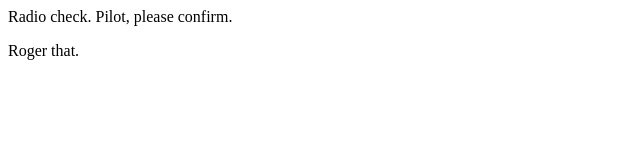
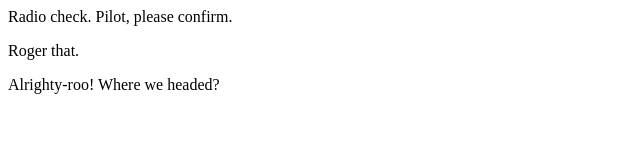
Before and after one commit to lyndseywomack/communication-log, a plain HTML site: page index.html in a window 1280 px wide. Shown: the whole page, without its empty margins (0-640 px from the left). Drawn offline with Linux system fonts and the light colour scheme.

Commit message:
Added a third line.

```diff
--- a/index.html
+++ b/index.html
@@ -2,5 +2,6 @@
    <body>
       <p>Radio check. Pilot, please confirm.</p>
       <p>Roger that.</p>
+      <p>Alrighty-roo! Where we headed?</p>
    </body>
 </html>
```
